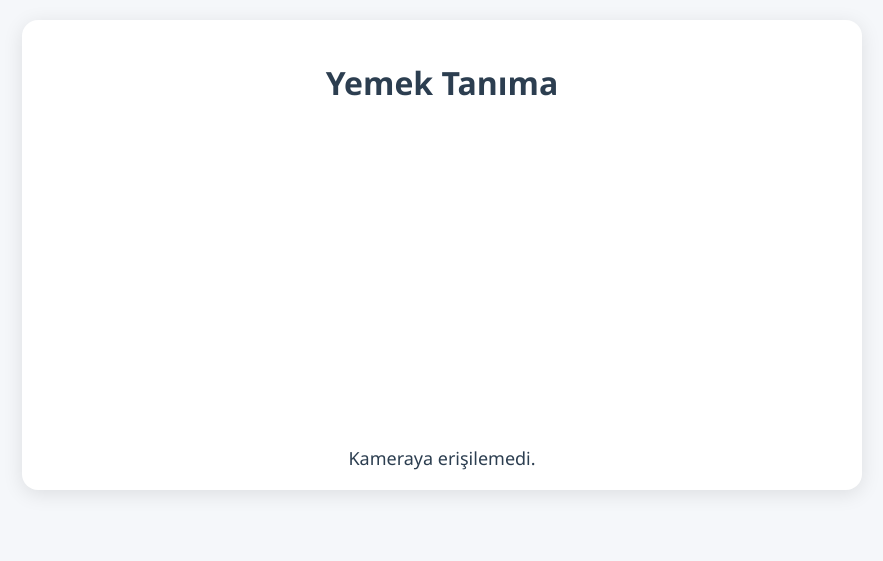
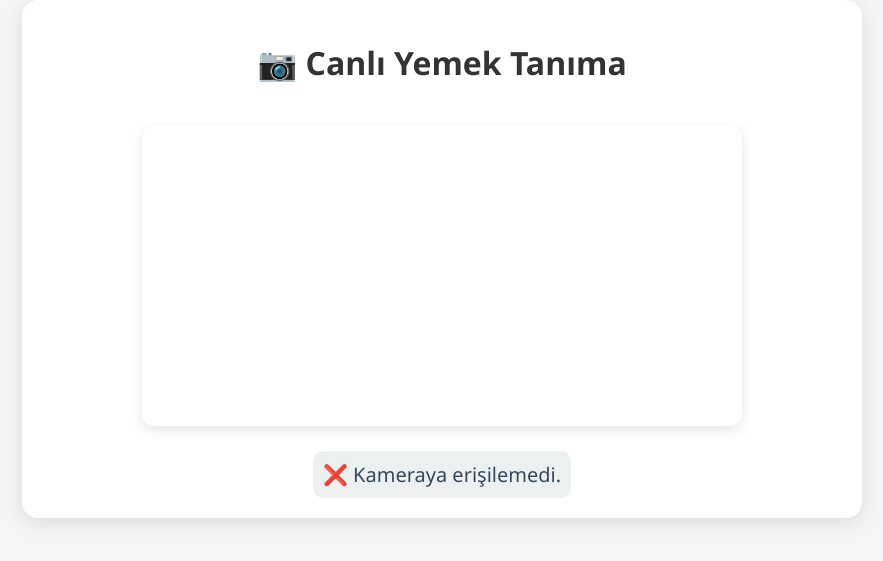
Before and after one commit to MertBuyukaksoyy/RestaurantAutomation, a Flask app: page /camera in a window 1280 px wide. Shown: the top 561 px of the page, without its empty margins (198-1081 px from the left). Run offline with Flask 3, Linux system fonts and the light colour scheme.

Commit message:
#1: Camera problems solved

```diff
--- a/server.py
+++ b/server.py
@@ -105,10 +105,10 @@
 
 @app.route("/upload_frame", methods=["POST"])
 def upload_frame():
-    if "image" not in request.files:
+    if "frame" not in request.files:
         return jsonify({"success": False, "error": "No image provided"})
 
-    image_file = request.files["image"]
+    image_file = request.files["frame"]
     save_path = "static/uploaded.jpg"
     image_file.save(save_path)
 
--- a/templates/camera.html
+++ b/templates/camera.html
@@ -5,46 +5,75 @@
     <title>Kamera ile Tarama</title>
     <link rel="stylesheet" href="/static/styles.css">
     <style>
+        body {
+            font-family: 'Segoe UI', sans-serif;
+            background-color: #f5f5f5;
+            margin: 0;
+            padding: 0;
+            text-align: center;
+        }
+
+        .container {
+            padding: 20px;
+        }
+
+        h1 {
+            color: #333;
+        }
+
         #videoElement {
-            width: 100%;
+            width: 90%;
             max-width: 600px;
-            border-radius: 10px;
-            margin: 20px auto;
-            display: block;
+            border-radius: 12px;
+            box-shadow: 0 4px 12px rgba(0,0,0,0.1);
+            margin-top: 20px;
         }
 
         #scanned-result {
             margin-top: 20px;
-            font-size: 18px;
-            color: #2c3e50;
-            text-align: center;
+            font-size: 20px;
+            color: #34495e;
+            background: #ecf0f1;
+            padding: 10px;
+            border-radius: 10px;
+            display: inline-block;
         }
     </style>
 </head>
 <body>
     <div class="container">
-        <h1>Yemek Tanıma</h1>
-        <video autoplay="true" id="videoElement"></video>
-        <div id="scanned-result">Taranıyor...</div>
+        <h1>📷 Canlı Yemek Tanıma</h1>
+        <video autoplay playsinline id="videoElement"></video>
+        <div id="scanned-result">🔍 Taranıyor...</div>
     </div>
 
     <script>
-        const video = document.querySelector("#videoElement");
+        const video = document.getElementById("videoElement");
+        const resultDiv = document.getElementById("scanned-result");
 
         async function startCamera() {
             try {
-                const stream = await navigator.mediaDevices.getUserMedia({ video: { facingMode: "environment" }, audio: false });
+                const stream = await navigator.mediaDevices.getUserMedia({
+                    video: { facingMode: { ideal: "environment" } },
+                    audio: false
+                });
                 video.srcObject = stream;
+                console.log("Kamera yayını başladı.");
             } catch (err) {
                 console.error("Kameraya erişilemedi:", err);
-                document.getElementById("scanned-result").innerText = "Kameraya erişilemedi.";
+                resultDiv.innerText = "❌ Kameraya erişilemedi.";
             }
         }
 
         startCamera();
 
-        // Her 5 saniyede bir fotoğraf çekip sunucuya gönder
+        // Tarama işlemi
         setInterval(() => {
+            if (video.videoWidth === 0 || video.videoHeight === 0) {
+                console.warn("Video boyutu okunamıyor, kamera başlamamış olabilir.");
+                return;
+            }
+
             const canvas = document.createElement('canvas');
             canvas.width = video.videoWidth;
             canvas.height = video.videoHeight;
@@ -60,14 +89,17 @@
                 })
                 .then(response => response.json())
                 .then(data => {
-                    if (data.success && data.recognized) {
-                        document.getElementById("scanned-result").innerText = `Tespit edilen: ${data.recognized}`;
-                    } else {
-                        document.getElementById("scanned-result").innerText = "Taranıyor...";
-                    }
-                })
+    if (data.success && data.details && data.details.length > 0) {
+        const items = data.details.map(item => item.item).join(", ");
+        resultDiv.innerText = `🍽️ Tespit edilen: ${items}`;
+    } else {
+        resultDiv.innerText = "🔍 Taranıyor...";
+    }
+})
+
                 .catch(error => {
                     console.error("Tarama hatası:", error);
+                    resultDiv.innerText = "⚠️ Tarama sırasında hata oluştu.";
                 });
             }, "image/jpeg");
         }, 5000);
```
Also changed, not shown: static/uploaded.jpg.
